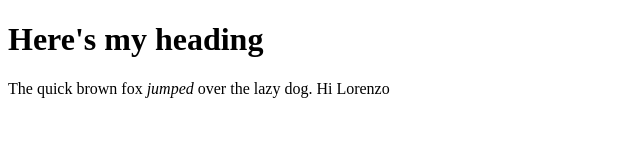
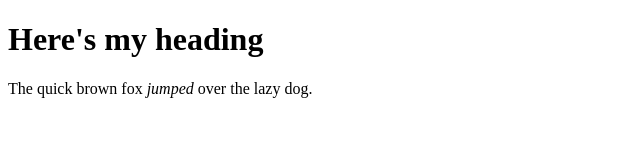
Before and after one commit to Blackdoglz5/code, a plain HTML site: page index.html in a window 1280 px wide. Shown: the full height of the page, 0-640 px from the left. Drawn offline with Linux system fonts and the light colour scheme.

Commit message:
Deleted stuff from index.

```diff
--- a/index.html
+++ b/index.html
@@ -6,6 +6,6 @@
   </head>
   <body>
     <h1>Here's my heading</h1>
-    <p>The quick brown fox <em>jumped</em> over the lazy dog. Hi Lorenzo</p>
+    <p>The quick brown fox <em>jumped</em> over the lazy dog.</p>
   </body>
   </html>
```
